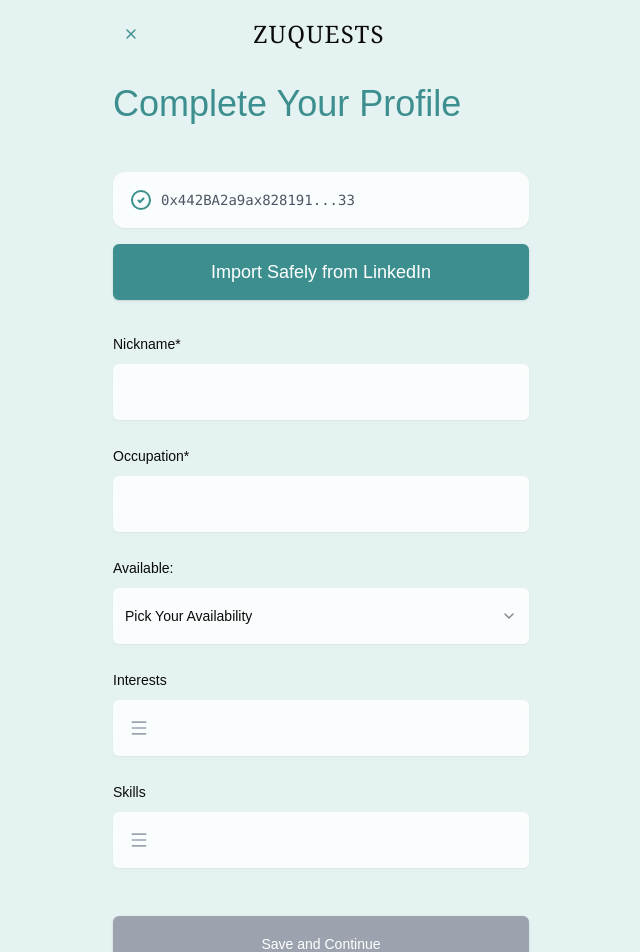
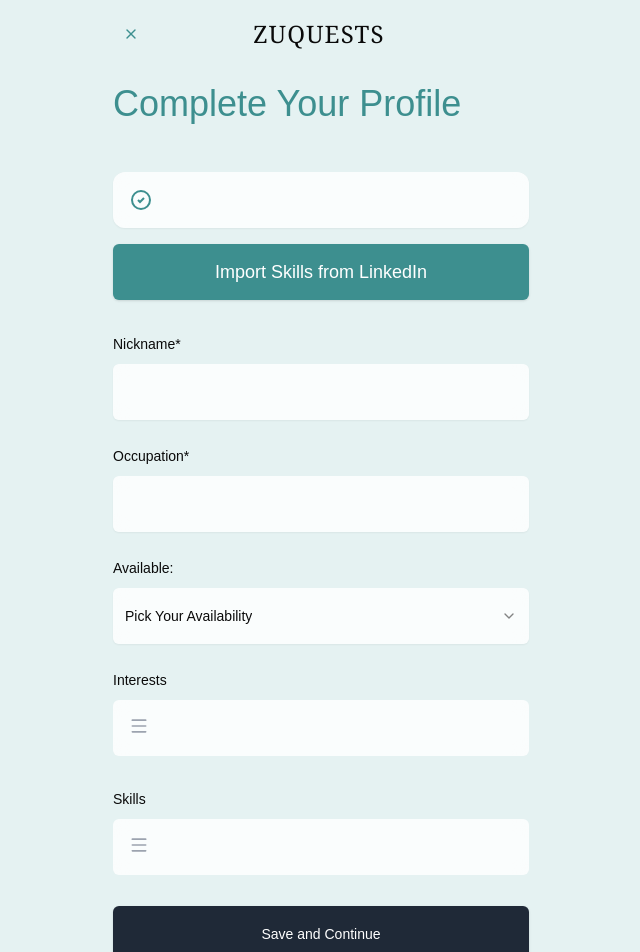
Before and after one commit to tms7331/zuQuest-frontend, a Next.js app: page /profile in a window 1280 px wide. Shown: the top 952 px of the page, without its empty margins (319-959 px from the left). Built offline with nearby package versions, Linux system fonts and the light colour scheme.

Commit message:
Integrate reclaim proof

```diff
--- a/app/profile/page.tsx
+++ b/app/profile/page.tsx
@@ -1,5 +1,7 @@
 'use client'
 
+import { useState, useEffect, useRef } from "react";
+import { useRouter } from "next/navigation";
 import { X } from 'lucide-react'
 import { Button } from "@/components/ui/button"
 import { Input } from "@/components/ui/input"
@@ -9,11 +11,106 @@ import { Card, CardContent } from "@/components/ui/card"
 import Link from "next/link"
 import { useAtom } from 'jotai';
 import { walletAddressAtom } from '@/lib/atoms';
+import QRCode from 'react-qr-code';
+import { ReclaimProofRequest } from '@reclaimprotocol/js-sdk';
+
+function useDeviceType() {
+    // Hacky way to determine if user is on mobile or desktop
+    // Will fail if window is sized down on desktop
+    const [isMobile, setIsMobile] = useState(false);
+    useEffect(() => {
+        const handleResize = () => setIsMobile(window.innerWidth <= 768);
+
+        handleResize(); // Set initial value
+        window.addEventListener('resize', handleResize);
+        return () => window.removeEventListener('resize', handleResize);
+    }, []);
+
+    return isMobile;
+}
+
 
 export default function CompleteProfile() {
+    const isMobile = useDeviceType();
+    const router = useRouter();
 
     const [walletAddress, setWalletAddress] = useAtom(walletAddressAtom);
+    const [reclaimRequestUrl, setReclaimRequestUrl] = useState('');
 
+    const [formData, setFormData] = useState({
+        nickname: '',
+        occupation: '',
+        availability: '',
+        interests: '',
+        skills: ''
+    });
+
+    const interestsRef = useRef<HTMLTextAreaElement>(null);
+    const skillsRef = useRef<HTMLTextAreaElement>(null);
+
+    const resizeTextarea = (textarea: HTMLTextAreaElement) => {
+        textarea.style.height = 'auto';
+        textarea.style.height = textarea.scrollHeight + 'px';
+    };
+
+    useEffect(() => {
+        if (interestsRef.current) resizeTextarea(interestsRef.current);
+        if (skillsRef.current) resizeTextarea(skillsRef.current);
+    }, [formData.interests, formData.skills]);
+
+
+    const handleSubmit = (e: React.FormEvent) => {
+        e.preventDefault();
+        console.log('Form Data:', formData);
+        router.push('/quests');
+    };
+
+    const getVerificationReq = async () => {
+        const APP_ID = process.env.NEXT_PUBLIC_RECLAIM_APP_ID;
+        const APP_SECRET = process.env.NEXT_PUBLIC_RECLAIM_APP_SECRET;
+        const PROVIDER_ID = process.env.NEXT_PUBLIC_RECLAIM_PROVIDER_ID;
+        const reclaimProofRequest = await ReclaimProofRequest.init(APP_ID!, APP_SECRET!, PROVIDER_ID!);
+
+        // Generate the verification request URL
+        const reclaimRequestUrl = await reclaimProofRequest.getRequestUrl();
+        setReclaimRequestUrl(reclaimRequestUrl);
+        // Start listening for proof submissions
+        await reclaimProofRequest.startSession({
+            // Called when the user successfully completes the verification
+            onSuccess: (proofs) => {
+                if (proofs) {
+                    if (typeof proofs === 'string') {
+                        // This will not be called?
+                        console.log('SDK Message:', proofs);
+                    } else if (typeof proofs !== 'string') {
+                        const skills = proofs?.publicData?.skills;
+                        setReclaimRequestUrl('');
+
+                        if (skills) {
+                            console.log("Got linkedin data", skills);
+                            setFormData(prev => {
+                                const newData = { ...prev, skills: skills };
+                                return newData;
+                            });
+
+                            // Handle resizing
+                            setTimeout(() => {
+                                const textareas = document.querySelectorAll('textarea');
+                                textareas.forEach(textarea => {
+                                    textarea.style.height = 'auto';
+                                    textarea.style.height = textarea.scrollHeight + 'px';
+                                });
+                            }, 0);
+
+                        }
+                    }
+                }
+            },
+            onError: (error) => {
+                console.error('Verification failed', error);
+            },
+        });
+    };
 
     return (
         <main className="min-h-screen bg-[#E5F2F2]">
@@ -41,24 +138,45 @@ export default function CompleteProfile() {
                                 <path d="M21 12a9 9 0 11-18 0 9 9 0 0118 0z" />
                                 <path d="M9 12l2 2 4-4" />
                             </svg>
-                            <span className="text-sm font-mono text-gray-600">0x442BA2a9ax828191...33 {walletAddress}</span>
+                            <span className="text-sm font-mono text-gray-600">{walletAddress}</span>
                         </div>
                     </CardContent>
                 </Card>
 
                 <Button
                     className="w-full bg-[#3D8F8F] hover:bg-[#2D7A7A] text-white mb-8 h-14 text-lg"
+                    onClick={getVerificationReq}
                 >
-                    Import Safely from LinkedIn {walletAddress}
+                    Import Skills from LinkedIn
                 </Button>
 
-                <form className="space-y-6">
+                {reclaimRequestUrl && (
+                    <div style={{ margin: '20px 0' }}>
+                        {!isMobile ? (
+                            <>
+                                <p>Scan this QR code to verify your LinkedIn account</p>
+                                <QRCode value={reclaimRequestUrl} />
+                            </>
+                        ) : (
+                            <>
+                                <p>Open this link to verify your LinkedIn account</p>
+                                <Link href={reclaimRequestUrl} className="text-blue-500 hover:text-blue-700 underline break-all">
+                                    LinkedIn Verification Service
+                                </Link>
+                            </>
+                        )}
+                    </div>
+                )}
+
+                <form className="space-y-6" onSubmit={handleSubmit}>
                     <div className="space-y-2">
                         <Label htmlFor="nickname">Nickname*</Label>
                         <Input
                             id="nickname"
                             required
                             className="h-14 bg-white/80 backdrop-blur border-0"
+                            value={formData.nickname}
+                            onChange={(e) => setFormData({ ...formData, nickname: e.target.value })}
                         />
                     </div>
 
@@ -68,12 +186,14 @@ export default function CompleteProfile() {
                             id="occupation"
                             required
                             className="h-14 bg-white/80 backdrop-blur border-0"
+                            value={formData.occupation}
+                            onChange={(e) => setFormData({ ...formData, occupation: e.target.value })}
                         />
                     </div>
 
                     <div className="space-y-2">
                         <Label>Available:</Label>
-                        <Select>
+                        <Select value={formData.availability} onValueChange={(value) => setFormData({ ...formData, availability: value })}>
                             <SelectTrigger className="h-14 bg-white/80 backdrop-blur border-0">
                                 <SelectValue placeholder="Pick Your Availability" />
                             </SelectTrigger>
@@ -89,12 +209,19 @@ export default function CompleteProfile() {
                     <div className="space-y-2">
                         <Label htmlFor="interests">Interests</Label>
                         <div className="relative">
-                            <Input
+                            <textarea
                                 id="interests"
-                                className="h-14 bg-white/80 backdrop-blur border-0 pl-12"
+                                className="w-full min-h-[56px] pl-12 pr-4 py-2 bg-white/80 backdrop-blur border-0 rounded-md resize-none overflow-hidden"
+                                value={formData.interests}
+                                onChange={(e) => {
+                                    setFormData({ ...formData, interests: e.target.value });
+                                    e.target.style.height = 'auto';
+                                    e.target.style.height = e.target.scrollHeight + 'px';
+                                }}
+                                style={{ height: '56px' }}
                             />
                             <svg
-                                className="absolute left-4 top-1/2 -translate-y-1/2 w-5 h-5 text-gray-400"
+                                className="absolute left-4 top-4 w-5 h-5 text-gray-400"
                                 fill="none"
                                 stroke="currentColor"
                                 viewBox="0 0 24 24"
@@ -107,12 +234,19 @@ export default function CompleteProfile() {
                     <div className="space-y-2">
                         <Label htmlFor="skills">Skills</Label>
                         <div className="relative">
-                            <Input
+                            <textarea
                                 id="skills"
-                                className="h-14 bg-white/80 backdrop-blur border-0 pl-12"
+                                className="w-full min-h-[56px] pl-12 pr-4 py-2 bg-white/80 backdrop-blur border-0 rounded-md resize-none overflow-hidden"
+                                value={formData.skills}
+                                onChange={(e) => {
+                                    setFormData({ ...formData, skills: e.target.value });
+                                    e.target.style.height = 'auto';
+                                    e.target.style.height = e.target.scrollHeight + 'px';
+                                }}
+                                style={{ height: '56px' }}
                             />
                             <svg
-                                className="absolute left-4 top-1/2 -translate-y-1/2 w-5 h-5 text-gray-400"
+                                className="absolute left-4 top-4 w-5 h-5 text-gray-400"
                                 fill="none"
                                 stroke="currentColor"
                                 viewBox="0 0 24 24"
@@ -122,15 +256,12 @@ export default function CompleteProfile() {
                         </div>
                     </div>
 
-
-                    <Link href="/importdone">
-                        <Button
-                            type="submit"
-                            className="w-full bg-gray-400 hover:bg-gray-500 text-white h-14 mt-12"
-                        >
-                            Save and Continue
-                        </Button>
-                    </Link>
+                    <Button
+                        type="submit"
+                        className="w-full bg-gray-800 hover:bg-black text-white h-14 mt-12"
+                    >
+                        Save and Continue
+                    </Button>
                 </form>
             </div>
         </main>
--- a/package.json
+++ b/package.json
@@ -15,6 +15,7 @@
     "@radix-ui/react-select": "^2.1.2",
     "@radix-ui/react-slot": "^1.1.0",
     "@radix-ui/react-tabs": "^1.1.1",
+    "@reclaimprotocol/js-sdk": "^2.1.2",
     "class-variance-authority": "^0.7.1",
     "clsx": "^2.1.1",
     "jotai": "^2.10.3",
@@ -22,6 +23,7 @@
     "next": "15.0.4",
     "react": "^19.0.0",
     "react-dom": "^19.0.0",
+    "react-qr-code": "^2.0.15",
     "tailwind-merge": "^2.5.5",
     "tailwindcss-animate": "^1.0.7"
   },
```
Also changed, not shown: app/loginwristband/page.tsx (+24 -5 lines), 1 other file (tests, documents, lock files or other folders).
